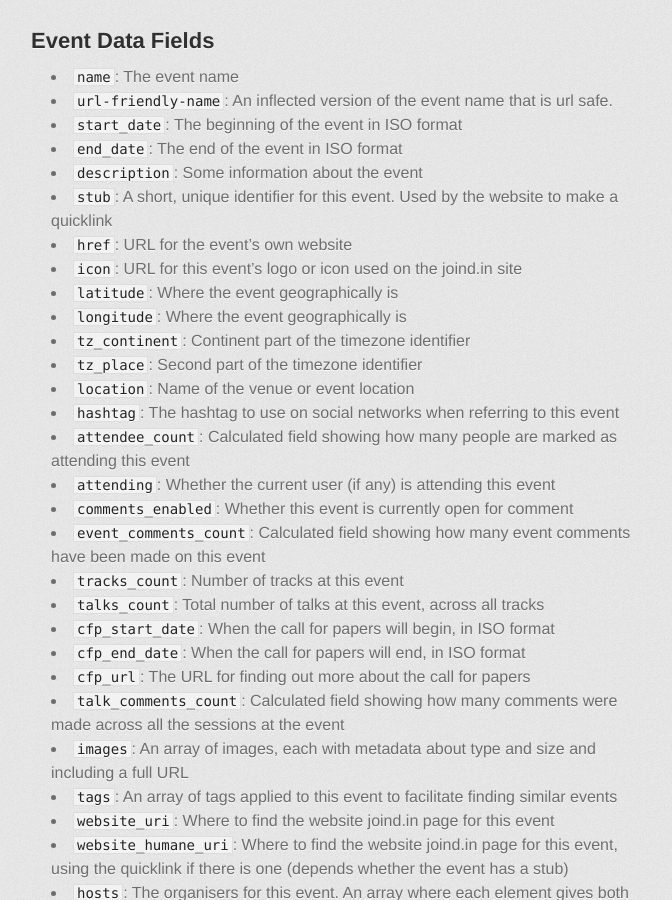
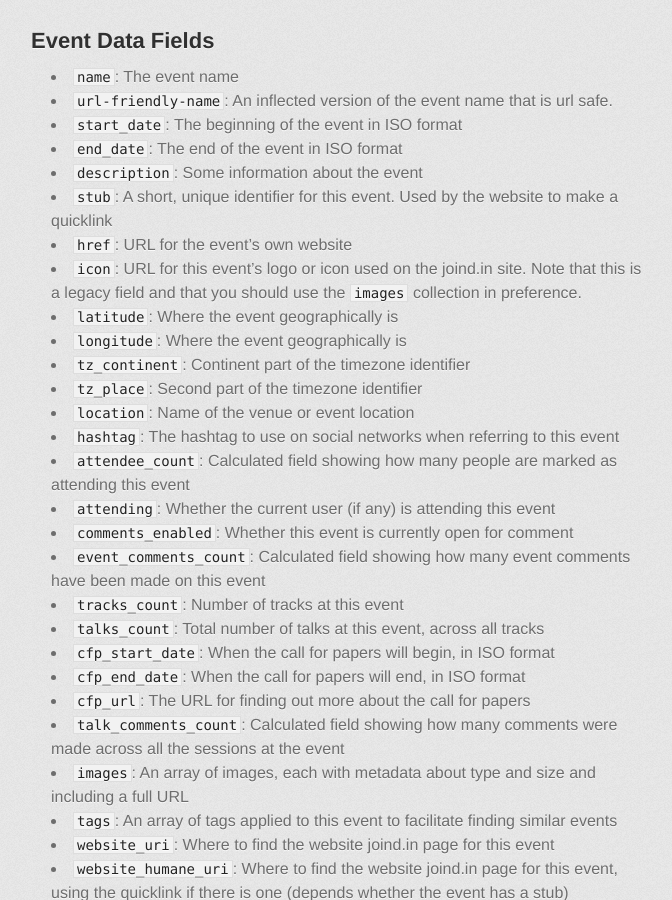
Before and after one commit to joindin/joindin-api, a Jekyll site: the page built from events.md, in a window 1280 px wide and 900 px high, scrolled down 3639 px. Shown: the whole window, without its empty margins (299-971 px from the left). Built offline with Jekyll 4.4.1, drawn with Linux system fonts in a browser that asks for light colours; some web fonts are replaced; a script that is not in the unit is left out.

Commit message:
Flag event `icon` field as legacy

```diff
--- a/events.md
+++ b/events.md
@@ -166,7 +166,7 @@ meta:
 *  ``description``: Some information about the event
 *  ``stub``: A short, unique identifier for this event.  Used by the website to make a quicklink
 *  ``href``: URL for the event's own website
-*  ``icon``: URL for this event's logo or icon used on the joind.in site
+*  ``icon``: URL for this event's logo or icon used on the joind.in site. Note that this is a legacy field and that you should use the ``images`` collection in preference.
 *  ``latitude``: Where the event geographically is
 *  ``longitude``:  Where the event geographically is
 *  ``tz_continent``: Continent part of the timezone identifier
```
